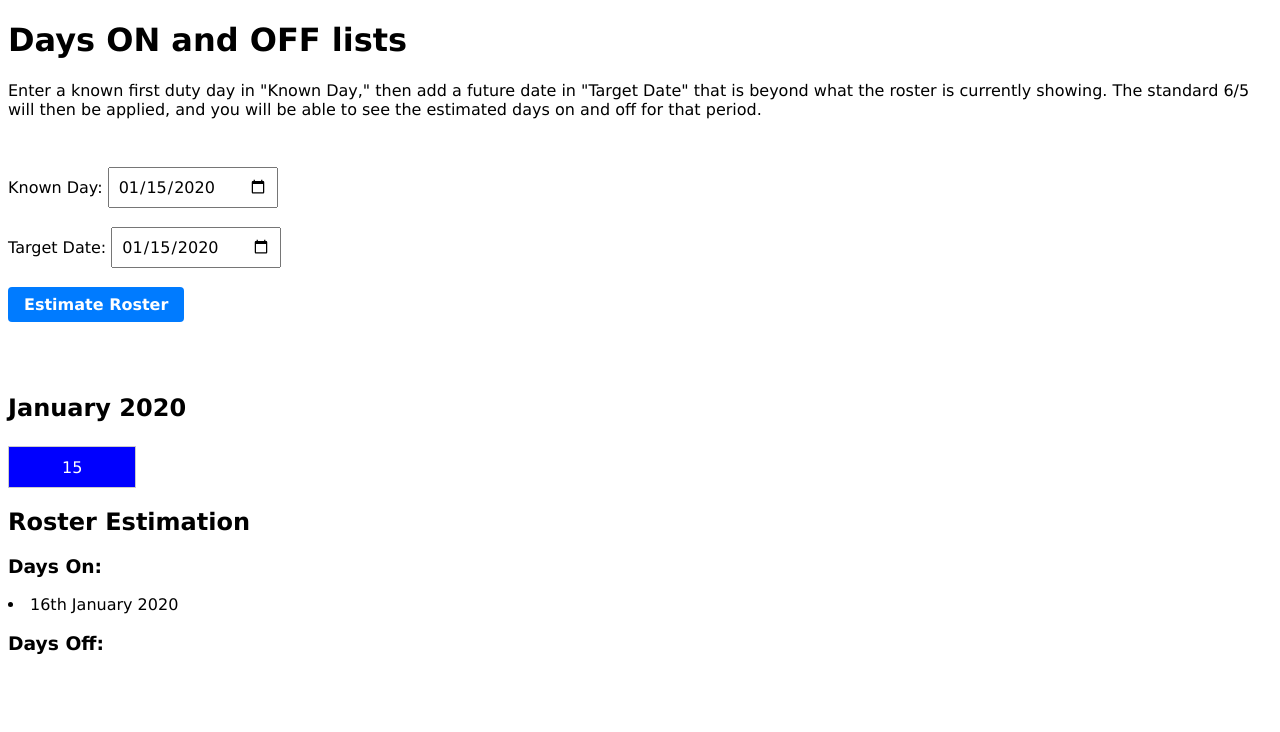
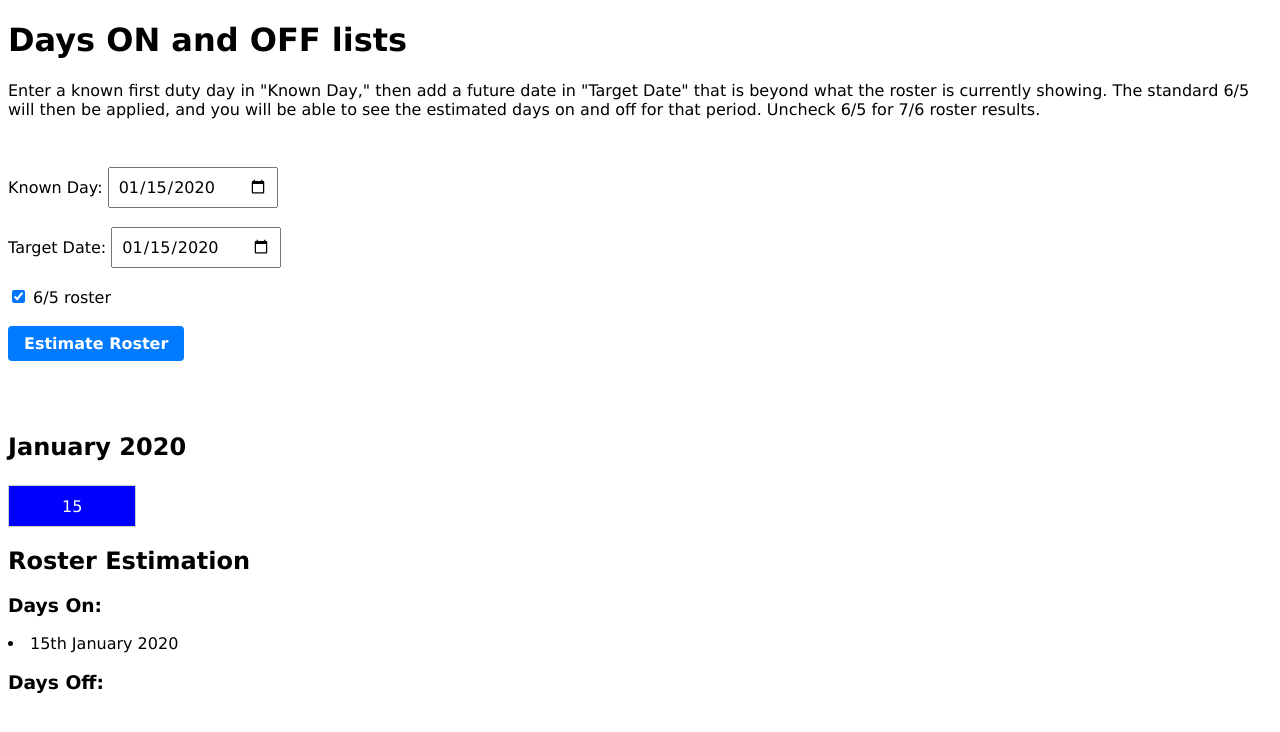
Before and after one commit to merryface/rosterEstimator, a plain HTML site: page index.html in a window 1280 px wide. Both pictures are taken after typing "2020-01-15", "2020-01-15" into the empty fields and a click on the button "Estimate Roster". Drawn offline with Linux system fonts and the light colour scheme.

Commit message:
modify to include 76 roster

```diff
--- a/index.html
+++ b/index.html
@@ -83,13 +83,16 @@
 </head>
 <body>
   <h1>Days ON and OFF lists</h1>
-  <p class="instruction">Enter a known first duty day in "Known Day," then add a future date in "Target Date" that is beyond what the roster is currently showing. The standard 6/5 will then be applied, and you will be able to see the estimated days on and off for that period.</p>
+  <p class="instruction">Enter a known first duty day in "Known Day," then add a future date in "Target Date" that is beyond what the roster is currently showing. The standard 6/5 will then be applied, and you will be able to see the estimated days on and off for that period. Uncheck 6/5 for 7/6 roster results.</p>
   <form onsubmit="return false;">
     <label for="knownDay">Known Day:</label>
     <input type="date" id="knownDay" name="knownDay" required><br><br>
 
     <label for="targetDate">Target Date:</label>
     <input type="date" id="targetDate" name="targetDate" required><br><br>
+
+    <input type="checkbox" id="rosterRatio" name="rosterRatio" checked>
+    <label for="rosterRatio">6/5 roster</label><br><br>
 
     <button onclick="estimateRoster()">Estimate Roster</button>
   </form>
@@ -101,7 +104,8 @@
     function estimateRoster() {
       const knownDay = document.getElementById("knownDay").value;
       const targetDate = document.getElementById("targetDate").value;
-      const result = GetRosterDays(knownDay, targetDate);
+      const isFiveSix = document.getElementById("rosterRatio").checked;
+      const result = GetRosterDays(knownDay, targetDate, isFiveSix);
 
       const gridElement = document.getElementById("grid");
       gridElement.innerHTML = "";
--- a/script.js
+++ b/script.js
@@ -21,7 +21,7 @@ function formatDate(date) {
 }
 
 
-const GetRosterDays = (firstDutyDay, targetDate) => {
+const GetRosterDays = (firstDutyDay, targetDate, isFiveSix) => {
   // Convert known day and target date to JavaScript Date objects
   const knownDate = new Date(firstDutyDay) ;
   const date = new Date(targetDate);
@@ -29,19 +29,25 @@ const GetRosterDays = (firstDutyDay, targetDate) => {
   // Calculate the number of days between the known day and target date
   const dayDifference = Math.floor((date - knownDate) / (1000 * 60 * 60 * 24)) + 1;
 
-  // Define the roster pattern
-  const rosterPattern = [true, true, true, true, true, true, false, false, false, false, false];
+  let rosterPattern;
+  if (isFiveSix) {
+    rosterPattern = [true, true, true, true, true, true, false, false, false, false, false];
+  }
+  if (!isFiveSix) {
+    rosterPattern = [true, true, true, true, true, true, true, false, false, false, false, false, false];
+  }
 
   let daysOn = []
   let daysOff = []
   let currentIndex = 0
 
   for (i=0; i<dayDifference; i += 1) {
-    const currentAssessedDay = formatDate(new Date(knownDate.getFullYear(), knownDate.getMonth(), knownDate.getDate() + i + 1))
+    const currentAssessedDay = formatDate(new Date(knownDate.getFullYear(), knownDate.getMonth(), knownDate.getDate() + i))
     if (rosterPattern[currentIndex]) daysOn.push(currentAssessedDay)
     if (!rosterPattern[currentIndex]) daysOff.push(currentAssessedDay)
     currentIndex += 1
-    if (currentIndex > 10) currentIndex = 0
+    if (isFiveSix && currentIndex > 10) currentIndex = 0
+    if (!isFiveSix && currentIndex > 12) currentIndex = 0
   }
 
   return {
@@ -49,9 +55,3 @@ const GetRosterDays = (firstDutyDay, targetDate) => {
     daysOff
   }
 }
-
-
-
-const knownDay = '2023-07-28';
-const targetDate = '2023-09-09';
-const result = GetRosterDays(knownDay, targetDate);
```
